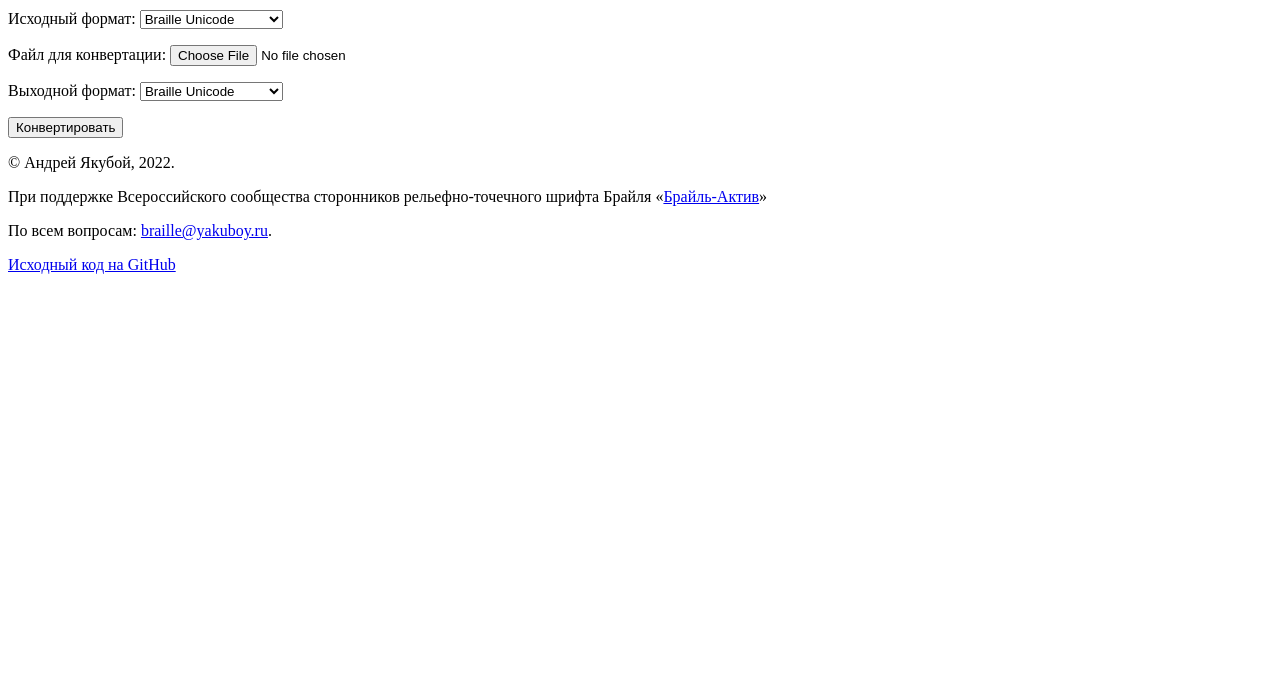
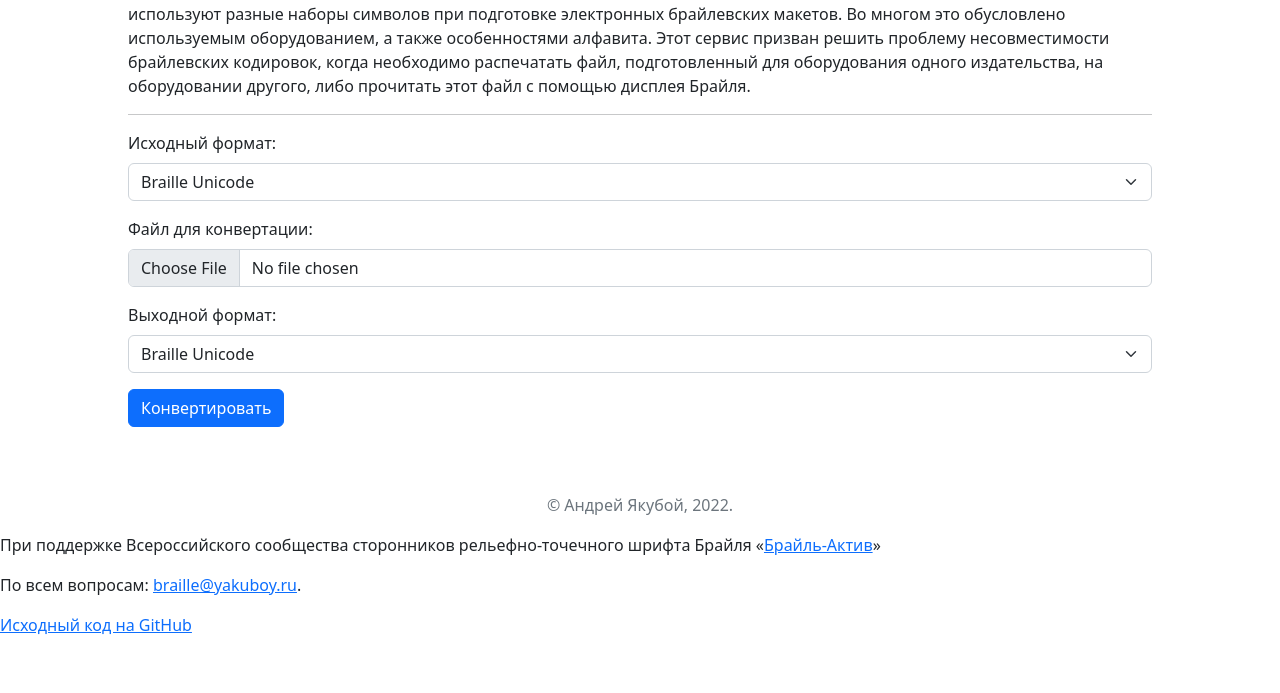
Before and after one commit to Futyn-Maker/brlc-converter, a website: page index.html in a window 1280 px wide. Shown: the part 176-869 px from the top of the page. Before the commit the page ends 800 px from the top, so only its background shows below. Drawn offline with nearby package versions, Linux system fonts and the light colour scheme.

Commit message:
Update design of the Web

```diff
--- a/index.html
+++ b/index.html
@@ -3,53 +3,63 @@
   <head>
     <title>Конвертер брайлевских кодировок</title>
     <meta charset="utf-8">
+    <meta name="viewport" content="width=device-width, initial-scale=1, shrink-to-fit=no">
+
+    <link href="https://cdn.jsdelivr.net/npm/bootstrap@5.2.3/dist/css/bootstrap.min.css" rel="stylesheet" integrity="sha384-rbsA2VBKQhggwzxH7pPCaAqO46MgnOM80zW1RWuH61DGLwZJEdK2Kadq2F9CUG65" crossorigin="anonymous">
+    <script src="https://code.jquery.com/jquery-3.6.3.min.js" integrity="sha256-pvPw+upLPUjgMXY0G+8O0xUf+/Im1MZjXxxgOcBQBXU=" crossorigin="anonymous"></script>
+    <script src="https://cdn.jsdelivr.net/npm/bootstrap@5.2.3/dist/js/bootstrap.bundle.min.js" integrity="sha384-kenU1KFdBIe4zVF0s0G1M5b4hcpxyD9F7jL+jjXkk+Q2h455rYXK/7HAuoJl+0I4" crossorigin="anonymous"></script>
+
     <script src="./convert.min.js"></script>
   </head>
 
   <body>
-    <main id="main">
-      <h1>Конвертер брайлевских кодировок</h1>
+
+    <main id="main" style="margin: 50px 10%">
+      <div class="page-header">
+        <h1>Конвертер брайлевских кодировок</h1>
+      </div>
 
       <p>С помощью данного сервиса вы сможете преобразовать подготовленный к печати по Брайлю файл из одной брайлевской кодировки в другую. Брайлевская кодировка — это набор символов, который используется для электронного представления точек Брайля. Исторически сложилось так, что разные страны и даже разные брайлевские издательства внутри одной страны используют разные наборы символов при подготовке электронных брайлевских макетов. Во многом это обусловлено используемым оборудованием, а также особенностями алфавита. Этот сервис призван решить проблему несовместимости брайлевских кодировок, когда необходимо распечатать файл, подготовленный для оборудования одного издательства, на оборудовании другого, либо прочитать этот файл с помощью дисплея Брайля.</p>
 
-      <form name="args" action="" role="form" onsubmit="event.preventDefault(); generate(this.inFormat.value, this.outFormat.value, this.inText.files[0])">
-        <p>
-          <label for="inFormat">Исходный формат:</label>
-          <select name="inFormat" id="inFormat">
+      <hr>
+
+<form name="args" action="" role="form" onsubmit="event.preventDefault(); generate(this.inFormat.value, this.outFormat.value, this.inText.files[0])">
+        <div class="mb-3">
+          <label for="inFormat" class="form-label">Исходный формат:</label>
+          <select name="inFormat" id="inFormat" class="form-select">
             <option value="unicode">Braille Unicode</option>
             <option value="brf">BRF (Braille ASCII)</option>
             <option value="chtenie">ИПО "Чтение" ВОС</option>
             <option value="logos">ИПТК "Логосвос"</option>
             <option value="gost">ГОСТ Р 58511-2019</option>
           </select>
-        </p>
-        <p>Файл для конвертации:
-          <input type="file" name="inText" required />
-        </p>
-        <p>
-          <label for="outFormat">Выходной формат:</label>
-          <select name="outFormat" id="outFormat">
+        </div>
+        <div class="mb-3">
+          <label for="inText" class="form-label">Файл для конвертации:</label>
+          <input type="file" name="inText" id="inText" class="form-control" required />
+        </div>
+        <div class="mb-3">
+          <label for="outFormat" class="form-label">Выходной формат:</label>
+          <select name="outFormat" id="outFormat" class="form-select">
             <option value="unicode">Braille Unicode</option>
             <option value="brf">BRF (Braille ASCII)</option>
             <option value="chtenie">ИПО "Чтение" ВОС</option>
             <option value="logos">ИПТК "Логосвос"</option>
             <option value="gost">ГОСТ Р 58511-2019</option>
           </select>
-        </p>
-        <p>
-          <input type="submit" value="Конвертировать" />
-        </p>
+        </div>
+        <input type="submit" class="btn btn-primary" value="Конвертировать" />
       </form>
 
       <div id="status" style="display: none;" tabindex="-1"></div>
 
     </main>
 
-    <footer>
-      <p>© Андрей Якубой, 2022.</p>
+    <footer class="py-3 my-4">
+      <p class="text-center text-muted">© Андрей Якубой, 2022.</p>
       <p>При поддержке Всероссийского сообщества сторонников рельефно-точечного шрифта Брайля «<a href="https://brl-aktiv.ru">Брайль-Актив</a>»</p>
       <p>По всем вопросам: <a href="mailto:braille@yakuboy.ru">braille@yakuboy.ru</a>.</p>
-      <a href="https://github.com/Futyn-Maker/brlc-converter">Исходный код на GitHub</a>
+      <p><a href="https://github.com/Futyn-Maker/brlc-converter">Исходный код на GitHub</a></p>
     </footer>
 
     <script>
```
